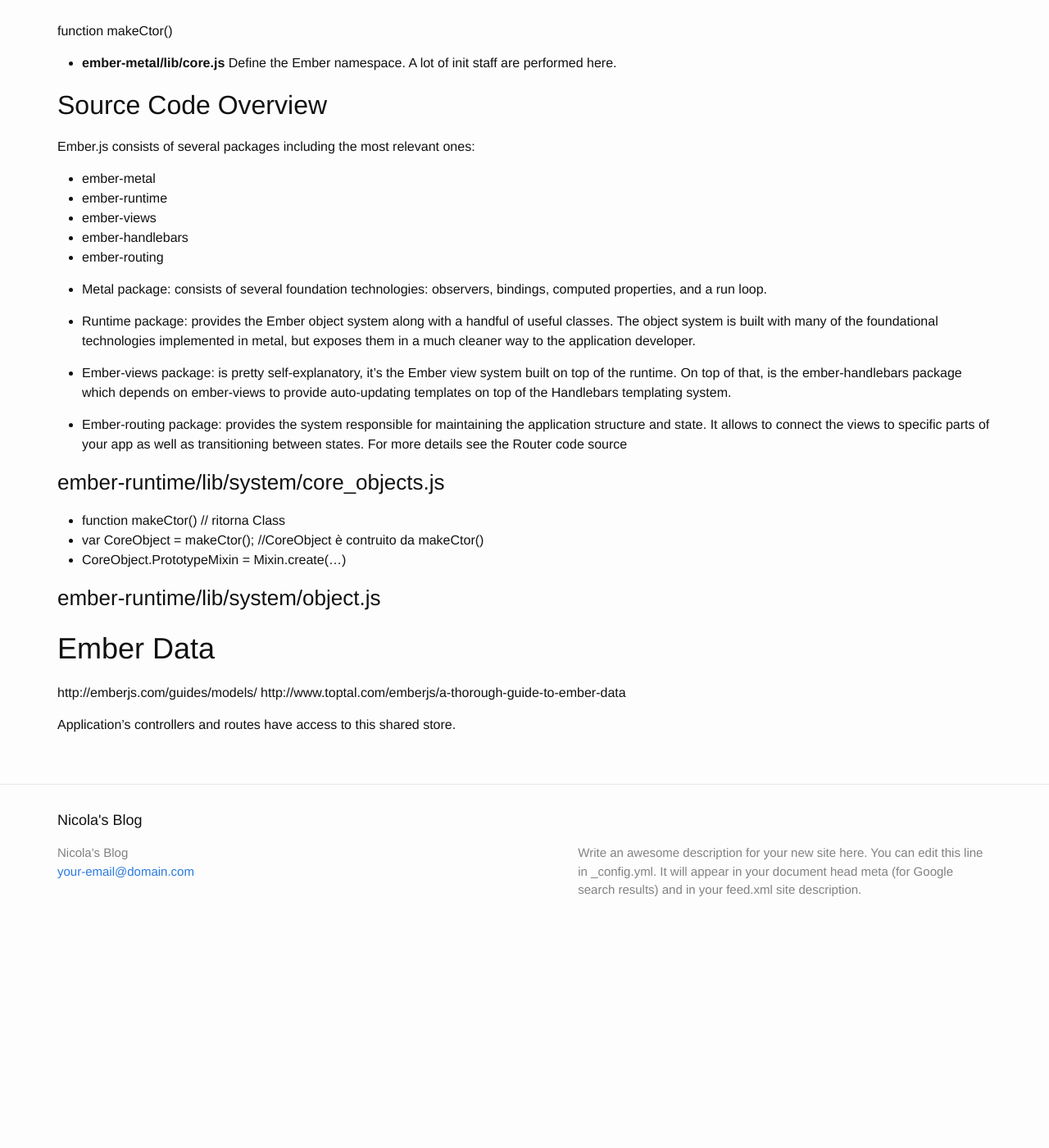
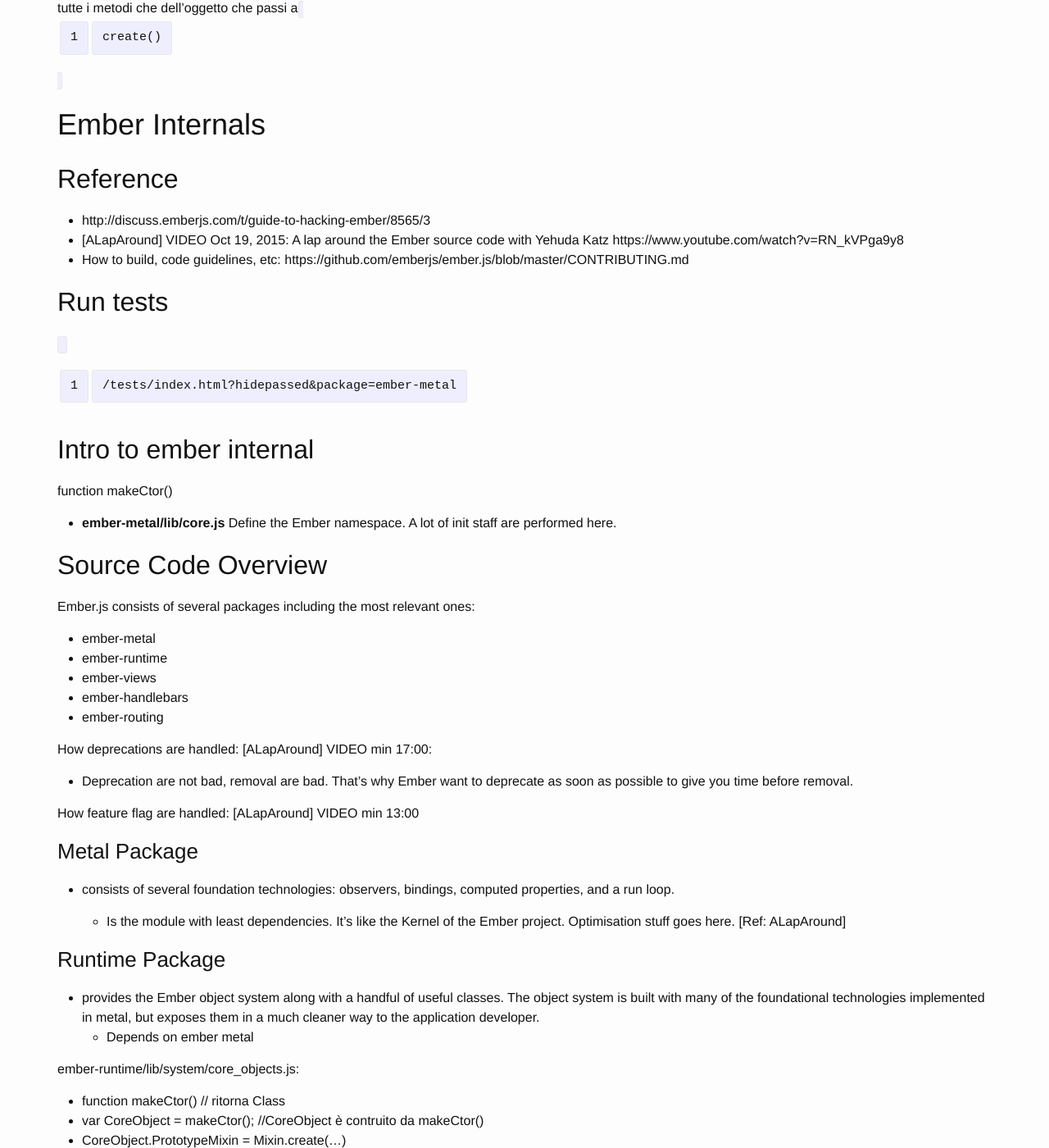
Before and after one commit to breezeight/nicola_blog, a Jekyll site: the page built from _guides/emberjs.markdown, in a window 1280 px wide and 1400 px high, scrolled down 6393 px. Shown: the whole window at 82% size. Built offline with Jekyll 4.4.1, drawn with Linux system fonts in a browser that asks for light colours; before the commit the page ends 7550 px from its top, so only the background shows below that; some of the changed text lies outside the part shown.

Commit message:
EmberJS: More internals

```diff
--- a/_guides/emberjs.markdown
+++ b/_guides/emberjs.markdown
@@ -207,6 +207,20 @@
 
 
 # Ember Internals
+
+
+## Reference
+
+* http://discuss.emberjs.com/t/guide-to-hacking-ember/8565/3
+* [ALapAround] VIDEO Oct 19, 2015: A lap around the Ember source code with Yehuda Katz https://www.youtube.com/watch?v=RN_kVPga9y8
+* How to build, code guidelines, etc: https://github.com/emberjs/ember.js/blob/master/CONTRIBUTING.md
+
+## Run tests
+
+`/tests/index.html?hidepassed&package=ember-metal`
+
+## Intro to ember internal
+
 function makeCtor()
 
 
@@ -222,24 +236,65 @@
 * ember-handlebars
 * ember-routing
 
-* Metal package: consists of several foundation technologies: observers, bindings, computed properties, and a run loop.
+How deprecations are handled: [ALapAround] VIDEO min 17:00:
+  * Deprecation are not bad, removal are bad. That's why Ember want to deprecate as soon as possible to give you time before removal.
 
-* Runtime package:  provides the Ember object system along with a handful of useful classes. The object system is built with many of the foundational technologies implemented in metal, but exposes them in a much cleaner way to the application developer.
-
-* Ember-views package: is pretty self-explanatory, it's the Ember view system built on top of the runtime. On top of that, is the ember-handlebars package which depends on ember-views to provide auto-updating templates on top of the Handlebars templating system.
-
-* Ember-routing package: provides the system responsible for maintaining the application structure and state. It allows to connect the views to specific parts of your app as well as transitioning between states. For more details see the Router code source
+How feature flag are handled: [ALapAround] VIDEO min 13:00
 
 
 
+### Metal Package
 
-### ember-runtime/lib/system/core_objects.js
+* consists of several foundation technologies: observers, bindings, computed properties, and a run loop.
+
+  * Is the module with least dependencies. It's like the Kernel of the Ember project. Optimisation stuff goes here. [Ref: ALapAround]
+
+### Runtime Package
+
+* provides the Ember object system along with a handful of useful classes. The object system is built with many of the foundational technologies implemented in metal, but exposes them in a much cleaner way to the application developer.
+  * Depends on ember metal
+
+ember-runtime/lib/system/core_objects.js:
 
 * function makeCtor() // ritorna Class
 * var CoreObject = makeCtor(); //CoreObject è contruito da makeCtor()
 * CoreObject.PrototypeMixin = Mixin.create(...)
 
+[ALapAround] VIDEO min 23:00: A lot of stuff in this module will be removed in the 2.x cycle
+
 ### ember-runtime/lib/system/object.js
+
+### Container package
+
+[ALapAround] VIDEO min 35:00
+
+
+Responsability:
+
+* is responsible for managing instances, give you instances and caching them
+* The container uses the resolver to go grom internal name to location on disk
+
+container.register
+container.lookup
+container.inject
+
+
+registry.container to create multiple instances, use cases:
+* app.reset() for test -> limitation for parallel test
+* registry.container()
+* Usefull for fastboot min 44:00 [ALapAround] how the fast boot visit method works
+
+
+
+### Ember-views package
+
+is pretty self-explanatory, it's the Ember view system built on top of the runtime. On top of that, is the ember-handlebars package which depends on ember-views to provide auto-updating templates on top of the Handlebars templating system.
+
+### Ember-routing package
+
+provides the system responsible for maintaining the application structure and state. It allows to connect the views to specific parts of your app as well as transitioning between states. For more details see the Router code source
+
+
 
 #Ember Data
 
```
